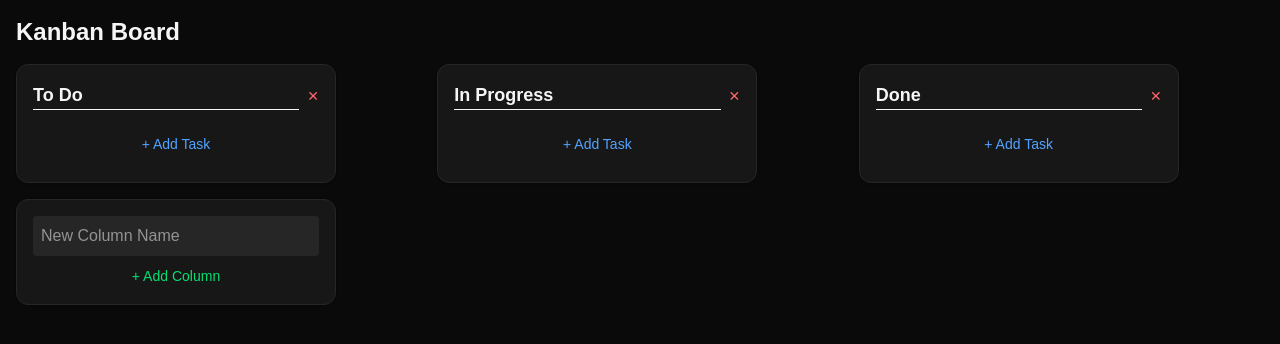
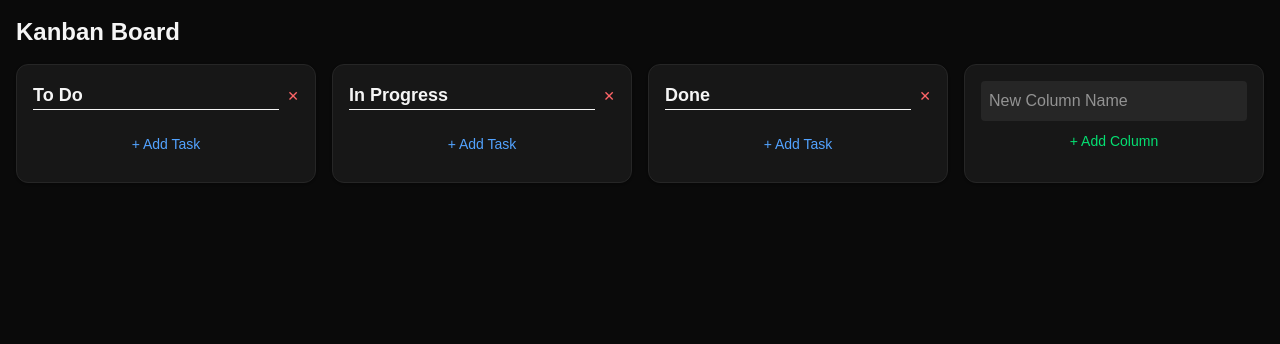
Before and after one commit to smahalakshmikumar/kanban-board-app, a Next.js app: page / in a window 1280 px wide. Shown: the top 344 px of the page. Built offline with nearby package versions, Linux system fonts and the light colour scheme.

Commit message:
feat:fix large dimension

```diff
--- a/src/app/components/Board.tsx
+++ b/src/app/components/Board.tsx
@@ -83,7 +83,7 @@
             <div className="text-2xl font-semibold mb-4">Kanban Board</div>
             <DragDropContext onDragEnd={handleDragEnd}>
                 {/* Stack vertically on small, horizontally scroll on sm+ */}
-                <div className="grid grid-cols-1 sm:grid-cols-2 md:grid-cols-3 gap-4">
+                <div className="grid grid-cols-1 sm:grid-cols-2 md:grid-cols-3 xl:grid-cols-4 gap-4">
                     {Object.values(board.columns).map((column) => (
                         <Column
                             key={column.id}
```
